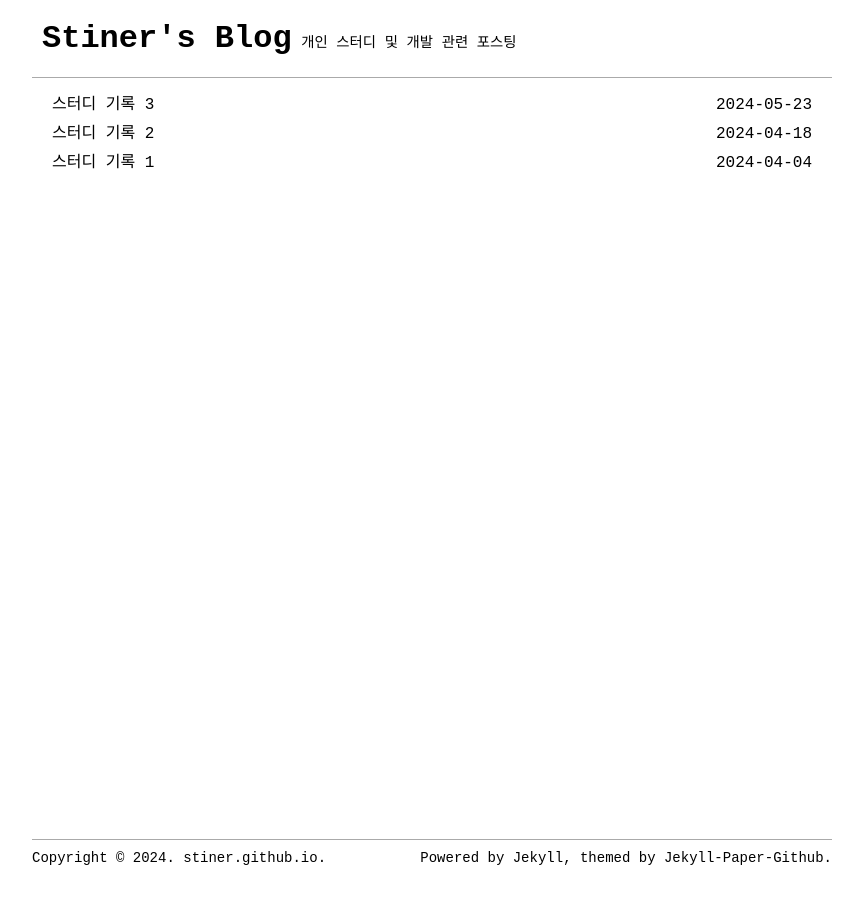
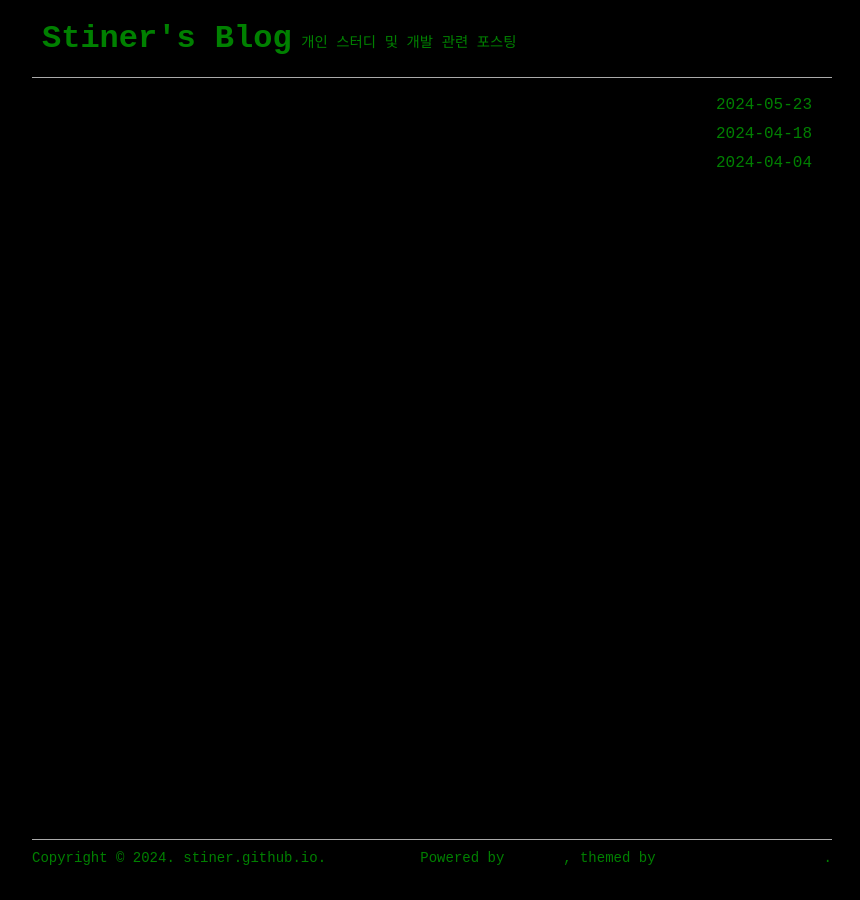
Before and after one commit to Stiner/stiner.github.io, a Jekyll site: the page built from index.html, in a window 1280 px wide. Shown: the whole page, without its empty margins (208-1068 px from the left). Built offline with Jekyll 4.4.1, drawn with Linux system fonts in a browser that asks for light colours; the list of posts is cut into pages by our own code.

Commit message:
스타일 변경 테스트

```diff
--- a/_sass/reset.scss
+++ b/_sass/reset.scss
@@ -4,11 +4,13 @@
   margin: 0;
   padding: 0;
   font-family: Courier New, Courier, monospace;
+  color: green;
 }
 
 html,
 body {
   height: 100%;
+  background-color: #000;
 }
 
 a {
```
